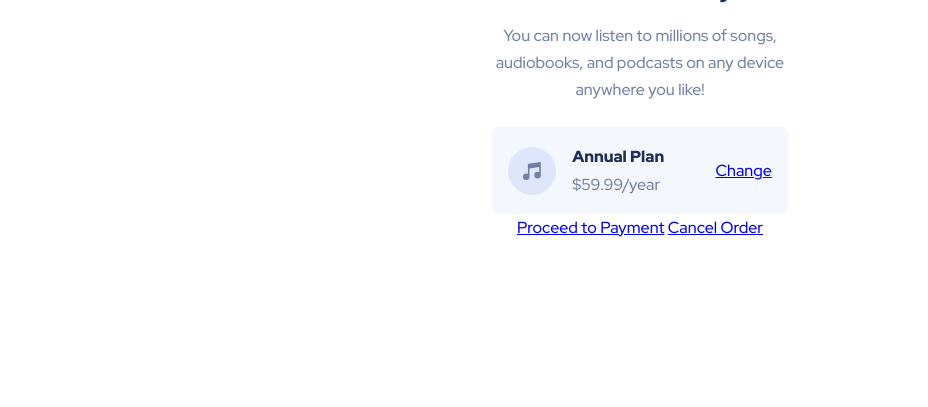
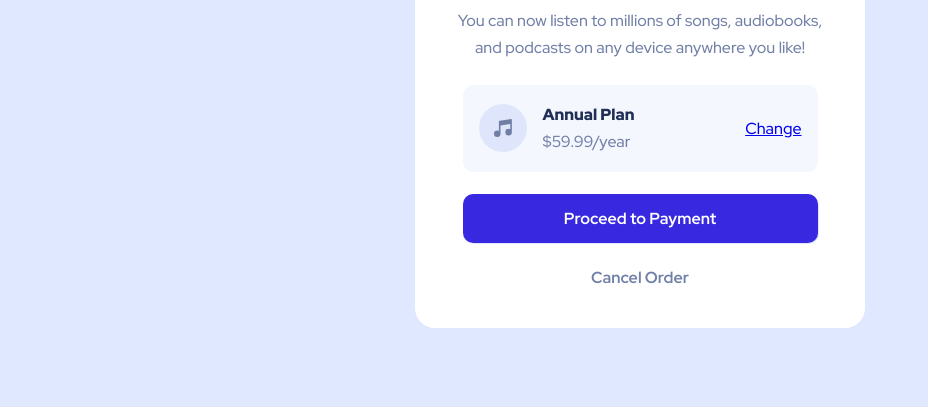
Before and after one commit to IEdiong/fem-order-summary-component, a website: page index.html in a window 1280 px wide. Shown: the part 393-800 px from the top of the page, without its empty margins (0-928 px from the left). Drawn offline with Linux system fonts and the light colour scheme.

Commit message:
CSS Part 2

```diff
--- a/assets/css/style.css
+++ b/assets/css/style.css
@@ -15,7 +15,6 @@
 }
 
 body {
-  background-color: var(--bg-primary-clr);
   color: var(--desat-blue);
   font-family: 'Red Hat Display', sans-serif;
   font-weight: 500;
@@ -25,7 +24,8 @@ body {
   display: flex;
   align-items: center;
   line-height: 1.7;
-  background: url(../../images/pattern-background-mobile.svg) no-repeat;
+  background: var(--bg-primary-clr) url(../../images/pattern-background-mobile.svg) no-repeat ;
+  background-position: top;
 }
 
 img {
@@ -35,6 +35,7 @@ img {
 /* typography */
 
 h2 {
+  font-size: 2rem;
   font-weight: 900;
   color: var(--dark-blue);
   margin-top: 0.7em;
@@ -45,7 +46,7 @@ h2 {
 
 .container {
   width: 88%;
-  max-width: 350px;
+  max-width: 450px;
   margin-inline: auto;
 }
 
@@ -68,9 +69,11 @@ h2 {
 
 .card {
   background-color: #ffffff;
-  border-radius: 10px;
+  border-radius: 20px;
   overflow: hidden;
+  max-width: 450px;
   /* outline: 2px solid burlywood; */
+  /* display: none; */
 }
 
 .order-summary-card {
@@ -84,7 +87,11 @@ h2 {
   background-color: var(--v-pale-blue);
   padding: 1em;
   margin-top: 1.5em;
-  border-radius: 7px;
+  border-radius: 10px;
+}
+
+.osc__pricing a :hover {
+  text-decoration: none;
 }
 
 .osc--plan {
@@ -94,3 +101,53 @@ h2 {
   flex-grow: 1;
   margin-left: 1em;
 }
+
+.osc__proceed,
+.osc__cancel {
+  display: block;
+  text-decoration: none;
+}
+
+.osc__proceed {
+  margin-top: 1.4em;
+  padding-top: .7em;
+  padding-bottom: .7em;
+  border-radius: 10px;
+  background-color: var(--accent-clr);
+  color: #ffffff;
+  font-weight: 700;
+  box-shadow: var(--bg-primary-clr) 1px 1px;
+}
+
+.osc__cancel {
+  margin-top: .7em;
+  margin-bottom: 1.7em;
+  padding-top: .6em;
+  padding-bottom: .6em;
+  /* background-color: var(--accent-clr); */
+  color: var(--desat-blue);
+  font-weight: 700;
+}
+
+a .osc__cancel:hover {
+  color: var(--dark-blue);
+}
+
+
+@media (min-width: 376px) {
+  body {
+    background: var(--bg-primary-clr) url(../../images/pattern-background-desktop.svg) no-repeat;
+    background-size: 100%;
+  }
+
+  .osc__content {
+    max-width: 36ch;
+    margin-inline: auto;
+  }
+
+  .osc__cta {
+    max-width: 355px;
+    margin-inline: auto;
+  }
+
+}
--- a/index.html
+++ b/index.html
@@ -25,15 +25,18 @@
     </style>
   </head>
   <body>
+    <header>
+      <h1 class="sr-only">Order summary card</h1>
+    </header>
     <main class="container">
       <div class="card">
-        <!-- <h1 class="sr-only">Order summary card</h1> -->
         <div class="card-hero-image">
           <img src="./images/illustration-hero.svg" alt="lady listening to music" />
         </div>
         <div class="order-summary-card">
           <h2 class="order-summary-card__title">Order Summary</h2>
           <p class="osc__content">You can now listen to millions of songs, audiobooks, and podcasts on any device anywhere you like!</p>
+          <div class="osc__cta">
             <div class="osc__pricing">
               <img src="images/icon-music.svg" alt="music icon" />
               <div class="osc--plan">
@@ -46,6 +49,7 @@
             <a href="#" class="osc__cancel">Cancel Order</a>
           </div>
         </div>
+      </div>
     </main>
 
     <!-- <footer>
```
Lines whose indentation alone changed are shown as unchanged.
